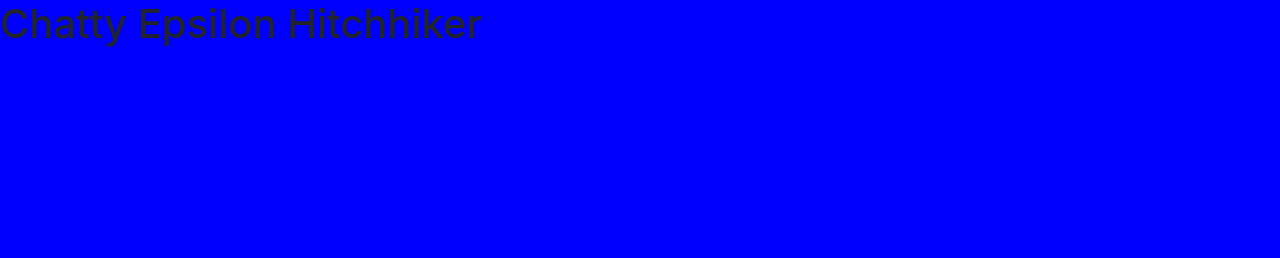
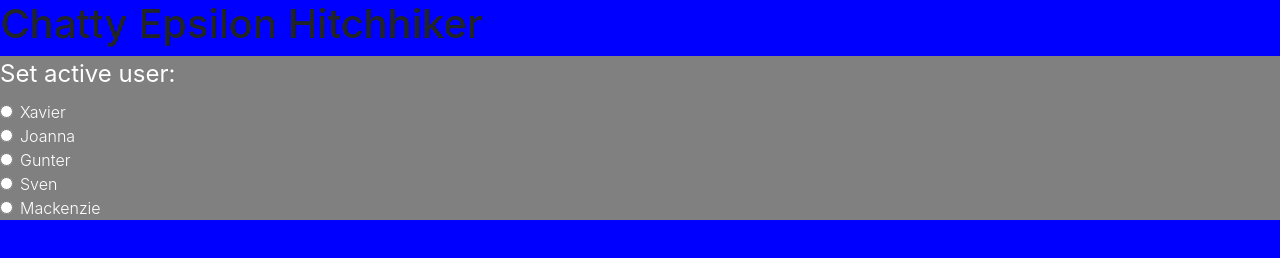
Before and after one commit to psihanorak/chatty-epsilon-hitchhiker, a website built with webpack: page src/index.html in a window 1280 px wide. Built offline with nearby package versions, Linux system fonts and the light colour scheme.

Commit message:
user buttons complete

```diff
--- a/src/index.html
+++ b/src/index.html
@@ -9,6 +9,9 @@
 
 <body>
   <h1>Chatty Epsilon Hitchhiker</h1>
+  <div id="user-list"></div>
 </body>
 
+
+
 </html>
--- a/src/javascripts/components/userList.js
+++ b/src/javascripts/components/userList.js
@@ -0,0 +1,37 @@
+import data from '../helpers/userData';
+import utils from '../helpers/utils';
+
+const createUserButtons = () => {
+  const users = data.getUsers();
+  let domString = `
+    <form name="userList">
+      <legend>Set active user:</legend>
+  `;
+  for (let i = 0; i < users.length; i += 1) {
+    domString += `
+    <div class="form-check">
+    <label class="form-check-label font-weight-light" for="user${i}" id="userLabel${i}">
+    <input class="form-check-input" type="radio" name="userButton" id="user${i}" value="option">
+      <span>${users[i].name}</span>
+    </label>
+    </div>`;
+  }
+  domString += '</form>';
+  utils.printToDom('#user-list', domString);
+};
+
+const logInUser = (e) => {
+  const userId = (e.target.id);
+  const index = parseInt(userId.slice(4), 10);
+  const currentUserName = data.getUsers()[index].name;
+  console.error(currentUserName, userId); // user should be pushed to some type of 'current user' function
+};
+
+const addEventListeners = () => {
+  const userButtons = document.forms.userList.elements.userButton;
+  userButtons.forEach((userButton) => {
+    userButton.addEventListener('click', logInUser);
+  });
+};
+
+export default { createUserButtons, addEventListeners };
--- a/src/javascripts/helpers/userData.js
+++ b/src/javascripts/helpers/userData.js
@@ -1,9 +1,9 @@
 const users = [
-  { id: 'user1', name: 'Xavier', trashBefore: 0 },
-  { id: 'user2', name: 'Joanna', trashBefore: 0 },
-  { id: 'user3', name: 'Gunter', trashBefore: 0 },
-  { id: 'user4', name: 'Sven', trashBefore: 0 },
-  { id: 'user5', name: 'Mackenzie', trashBefore: 0 },
+  { id: 'user0', name: 'Xavier', trashBefore: 0 },
+  { id: 'user1', name: 'Joanna', trashBefore: 0 },
+  { id: 'user2', name: 'Gunter', trashBefore: 0 },
+  { id: 'user3', name: 'Sven', trashBefore: 0 },
+  { id: 'user4', name: 'Mackenzie', trashBefore: 0 },
 ];
 
 const getUsers = () => users;
--- a/src/javascripts/main.js
+++ b/src/javascripts/main.js
@@ -1,4 +1,12 @@
 import '../styles/main.scss';
+import userList from './components/userList';
 import 'bootstrap';
+// import utils from './helpers/utils';
 
-console.error('Test');
+const init = () => {
+  userList.createUserButtons();
+  userList.addEventListeners();
+  // utils.printToDom('#user-list', 'test');
+};
+
+init();
--- a/src/styles/main.scss
+++ b/src/styles/main.scss
@@ -4,3 +4,14 @@
 body {
   background-color: blue;
 }
+
+// this is temporary, change as needed for dark and light mode:
+#user-list {
+  background-color: grey;
+  color: white;
+};
+
+input:checked ~ span {
+  border-color: black;
+  font-weight: bold;
+}
```
